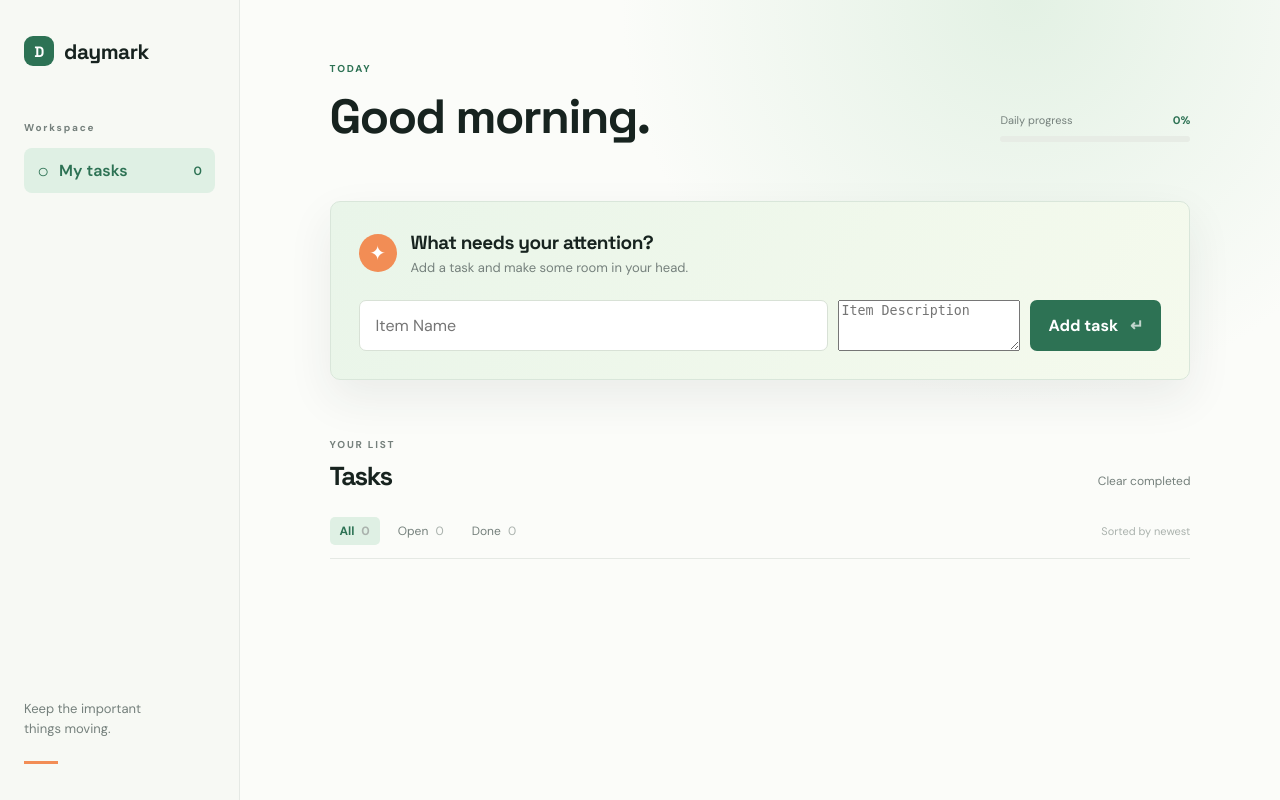
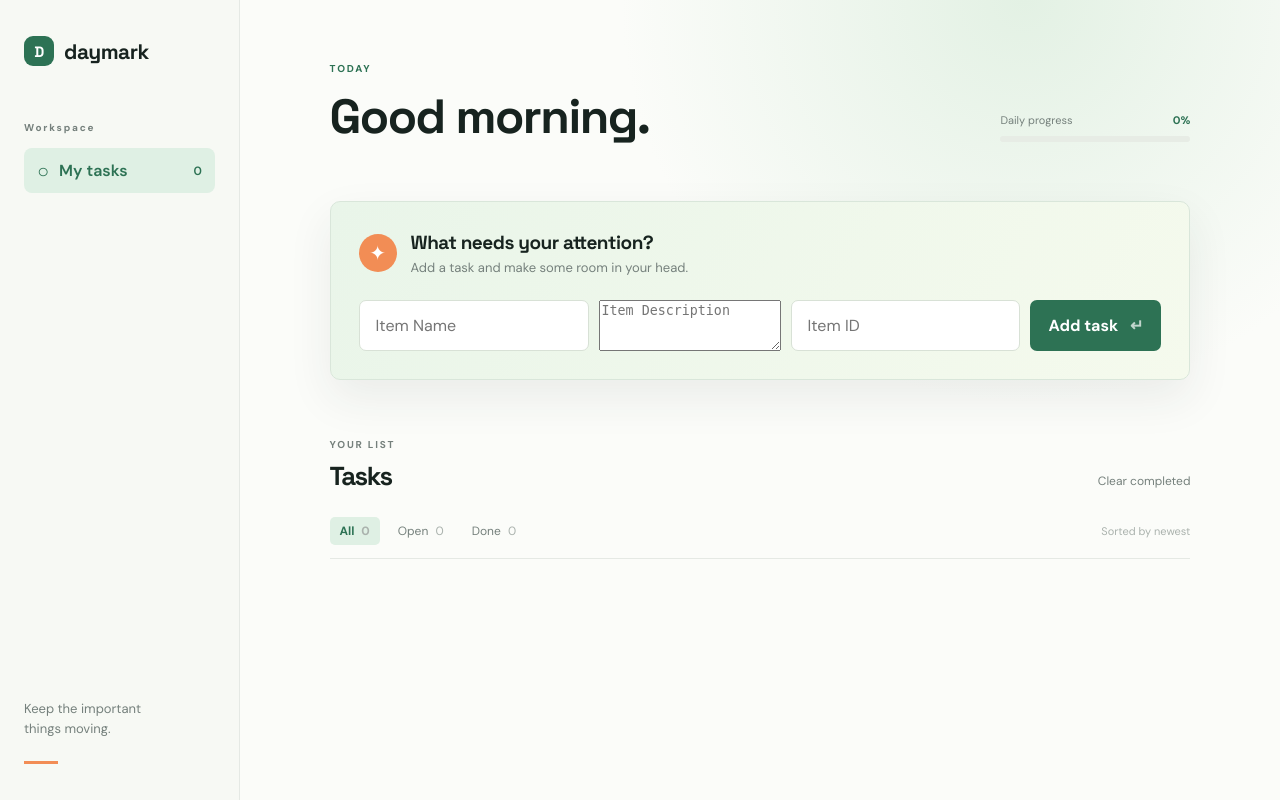
Before and after one commit to rajsharma07/Git_and_Github_RajSharma, a Flask app: page /todo in a window 1280 px wide. Run offline with Flask 3, Linux system fonts and the light colour scheme.

Commit message:
Add item ID field

```diff
--- a/templates/todo.html
+++ b/templates/todo.html
@@ -103,7 +103,14 @@
             autocomplete="off"
             required
           ></textarea>
-
+          <input
+          id="item-id"
+          name="itemId"
+          type="text"
+          maxlength="50"
+          placeholder="Item ID"
+          autocomplete="off"
+          >
           <button type="submit">
             Add task <span>↵</span>
           </button>
```
